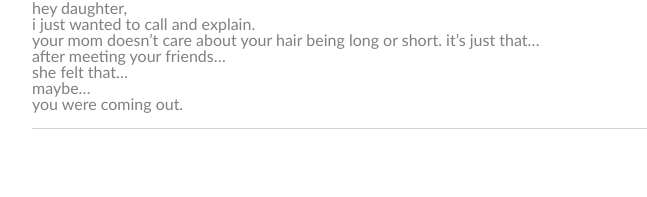
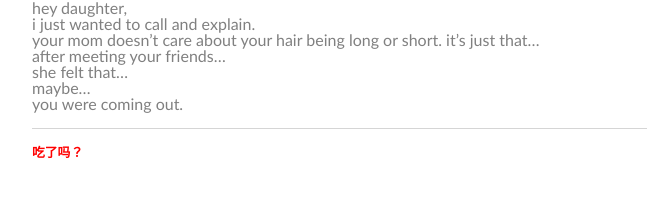
Before and after one commit to c1ndygao/cindygao.com, a Jekyll site: the page built from weloveyoubut.md, in a window 1280 px wide. Shown: the part 621-818 px from the top of the page, without its empty margins (160-807 px from the left). Built offline with Jekyll 4.4.1, drawn with Linux system fonts in a browser that asks for light colours.

Commit message:
Update default.html

```diff
--- a/_layouts/default.html
+++ b/_layouts/default.html
@@ -27,7 +27,7 @@
 
 	<footer>
     		<ul>
-        		<li><a href="mailto:cyg2002@gmail.com"></a></li>
+        		<li><a href="mailto:cyg2002@gmail.com">吃了吗？</a></li>
 		</ul>
 	</footer>
 </body>
```
